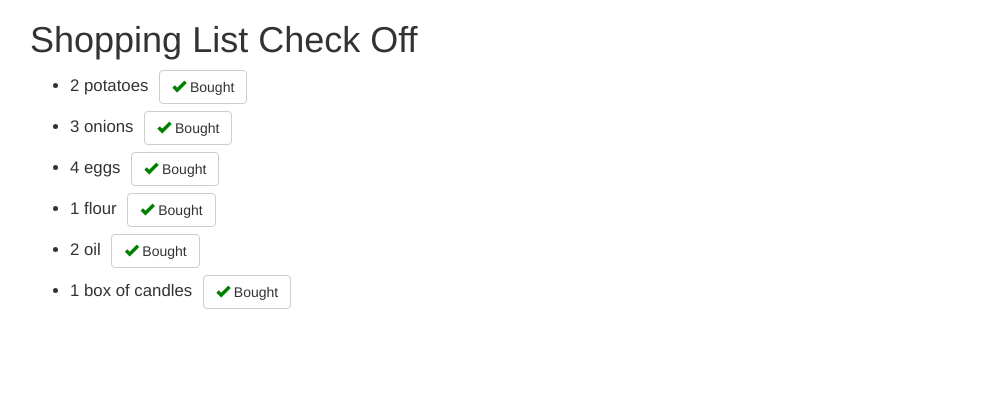
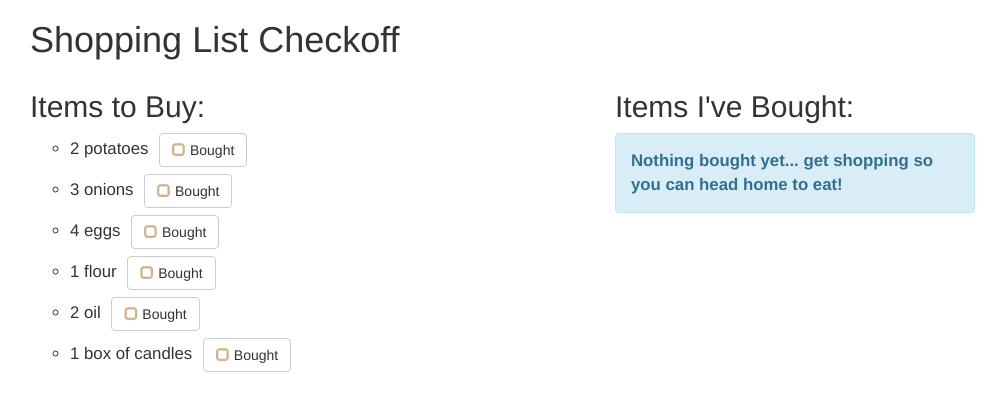
Before and after one commit to hjw/coursera-jhu-angular, a plain HTML site: page mod2/2index.html in a window 1280 px wide. Shown: the whole page, without its empty margins (40-1046 px from the left). Drawn offline with Linux system fonts and the light colour scheme.

Commit message:
home rolled index.html

```diff
--- a/mod2/2index.html
+++ b/mod2/2index.html
@@ -1,23 +1,50 @@
-<!doctype html>
-<html ng-app="ShoppingListCheckoff" lang="en">
-  <head>
-    <title>Shopping List Check Off</title>
-    <meta name="viewport" content="width=device-width, initial-scale=1">
-    <link rel="stylesheet" href="styles/bootstrap.min.css">
-    <link rel="stylesheet" type="text/css" href="styles/week2.css">
+<!DOCTYPE html>
+<html>
 
+<head>
+  <meta charset="utf-8">
+  <meta name="viewport" content="width=device-width, initial-scale=1">
+  <title>Week 2</title>
+  <link rel="stylesheet" href="styles/bootstrap.min.css">
+  <link rel="stylesheet" href="styles/week2.css">
+</head>
 
-  </head>
-<body >
-  <div ng-controller="ToBuyController as buyList" class="container">
-    <h1>Shopping List Check Off</h1>
-    <ul>
-       <li ng-repeat="item in buyList.items">{{item.quantity}} {{item.name}} <button class="btn btn-default"><span class="glyphicon glyphicon-ok"></span> Bought</button></li>
+<body ng-app="ShoppingListCheckoff">
+  <div class="container">
+    <h1>Shopping List Checkoff</h1>
+    <div class="row">
 
-     </ul>
-</div>
+      <div ng-controller="ToBuyController as buyList" class="col-md-4 col-lg-4">
+        <h2>Items to Buy:</h2>
+        <ul id="toBuy">
+          <li ng-repeat="item in buyList.items">
+            {{item.quantity}} {{item.name}}
+            <button ng-click="buyList.markBought($index)" class="btn btn-default ">
+              <span class="glyphicon glyphicon-unchecked" aria-hidden="true"></span> Bought </button>
+          </li>
+        </ul>
+        <div ng-if="buyList.items.length == 0" class="alert alert-success">
+          Your shopping is done... head home to eat!
+        </div>
+      </div>
 
- <script src="angular.min.js"></script>
-<script src="app.js" ></script>
+      <div ng-controller="AlreadyBoughtController as boughtList" class="col-md-4 col-md-offset-2">
+        <h2>Items I've Bought:</h2>
+        <ul class="list-unstyled">
+          <li ng-repeat="item in boughtList.items">
+            <span class="glyphicon glyphicon-check" aria-hidden="true"></span>
+            <s>{{item.quantity}} {{item.name}}</s>
+          </li>
+        </ul>
+        <div ng-if="boughtList.items.length == 0" class="alert alert-info">
+          Nothing bought yet... get shopping so you can head home to eat!
+        </div>
+      </div>
+
+    </div>
+  </div>
+  <script src="angular.min.js" type="text/javascript"></script>
+  <script src="app.js"></script>
 </body>
+
 </html>
--- a/mod2/app.js
+++ b/mod2/app.js
@@ -1,7 +1,7 @@
 (function() {
   'use strict';
   /**
-   * ShoppListCheckoff Module
+   * ShoppingListCheckoff Module
    */
    angular.module('ShoppingListCheckoff', [])
     .controller('ToBuyController', ToBuyController)
--- a/mod2/styles/week2.css
+++ b/mod2/styles/week2.css
@@ -1,18 +1,25 @@
- .emptyMessage {
+ .alert {
    font-weight: bold;
-   color: red;
    font-size: 1.2em;
  }
 
  li {
+   font-size: 1.2em;
+ }
+
+ #toBuy > li {
    margin-bottom: 7px;
-   font-size: 1.2em;
+   list-style-type: circle;
  }
 
  li > button {
    margin-left: 6px;
  }
 
- button > span {
+ li > span {
    color: green;
  }
+
+ button > span {
+   color: tan;
+ }
```
